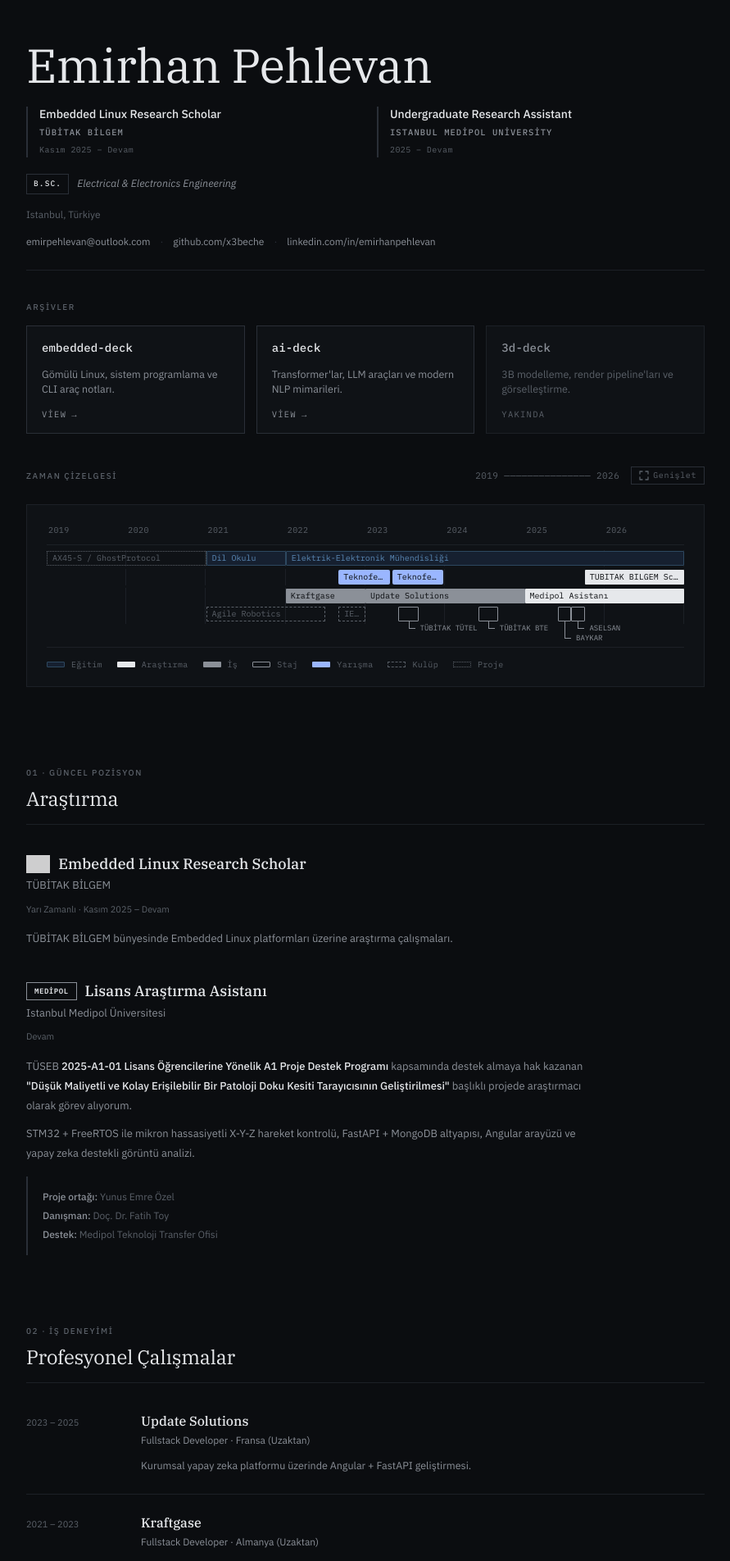
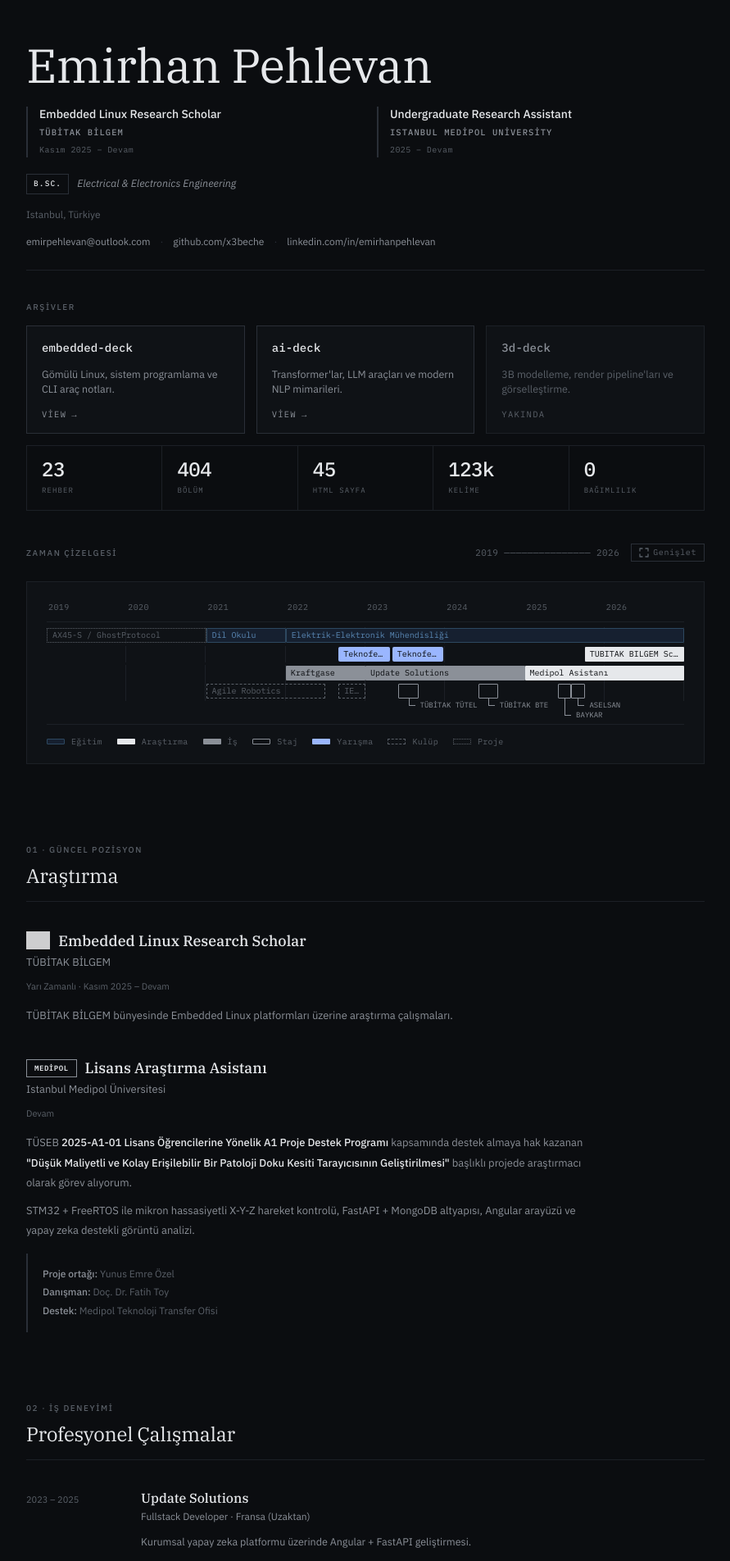
Before and after one commit to x3beche/x3beche.github.io, a Jekyll site: the page built from index.html, in a window 1280 px wide. Shown: the top 1904 px of the page at 82% size, without its empty margins (194-1085 px from the left). Built offline with Jekyll 4.4.1, drawn with Linux system fonts in a browser that asks for light colours; grey boxes are pictures that could not be loaded.

Commit message:
feat(index): arşivler altına platform istatistik bloğu ekle
23 rehber · 404 bölüm · 45 HTML sayfa · 123k kelime · 0 bağımlılık

Co-Authored-By: Claude Sonnet 4.6 <noreply@anthropic.com>

```diff
--- a/assets/main.css
+++ b/assets/main.css
@@ -100,6 +100,42 @@
     .archive-card.is-soon .archive-desc { color: var(--text-faint); }
     .archive-card.is-soon .archive-cta  { color: var(--text-faint); }
     .archive-card.is-soon:hover .archive-cta { color: var(--text-faint); }
+
+    /* ═══ PLATFORM STATS ════════════════════════ */
+    .deck-stats {
+      display: flex;
+      margin-top: 14px;
+      border: 1px solid var(--rule);
+    }
+    .deck-stat {
+      flex: 1;
+      padding: 16px 18px;
+      border-right: 1px solid var(--rule);
+      display: flex;
+      flex-direction: column;
+      gap: 6px;
+    }
+    .deck-stat:last-child { border-right: none; }
+    .deck-stat-n {
+      font-family: 'IBM Plex Mono', monospace;
+      font-size: 24px;
+      font-weight: 500;
+      color: var(--text);
+      line-height: 1;
+      letter-spacing: -0.02em;
+    }
+    .deck-stat-l {
+      font-family: 'IBM Plex Mono', monospace;
+      font-size: 9px;
+      text-transform: uppercase;
+      letter-spacing: 0.12em;
+      color: var(--text-faint);
+    }
+    @media (max-width: 720px) {
+      .deck-stats { flex-wrap: wrap; }
+      .deck-stat  { flex: 1 1 33%; border-bottom: 1px solid var(--rule); }
+      .deck-stat:nth-child(3) { border-right: none; }
+    }
 
     a { color: inherit; text-decoration: none; }
     a:hover { color: var(--link); }
--- a/index.html
+++ b/index.html
@@ -57,6 +57,30 @@ css: "/assets/main.css"
         <p class="archive-desc">3B modelleme, render pipeline'ları ve görselleştirme.</p>
         <span class="archive-cta">yakında</span>
       </span>
+    </div>
+
+    <!-- PLATFORM İSTATİSTİKLERİ -->
+    <div class="deck-stats">
+      <div class="deck-stat">
+        <span class="deck-stat-n">23</span>
+        <span class="deck-stat-l">Rehber</span>
+      </div>
+      <div class="deck-stat">
+        <span class="deck-stat-n">404</span>
+        <span class="deck-stat-l">Bölüm</span>
+      </div>
+      <div class="deck-stat">
+        <span class="deck-stat-n">45</span>
+        <span class="deck-stat-l">HTML Sayfa</span>
+      </div>
+      <div class="deck-stat">
+        <span class="deck-stat-n">123k</span>
+        <span class="deck-stat-l">Kelime</span>
+      </div>
+      <div class="deck-stat">
+        <span class="deck-stat-n">0</span>
+        <span class="deck-stat-l">Bağımlılık</span>
+      </div>
     </div>
   </section>
 
```
